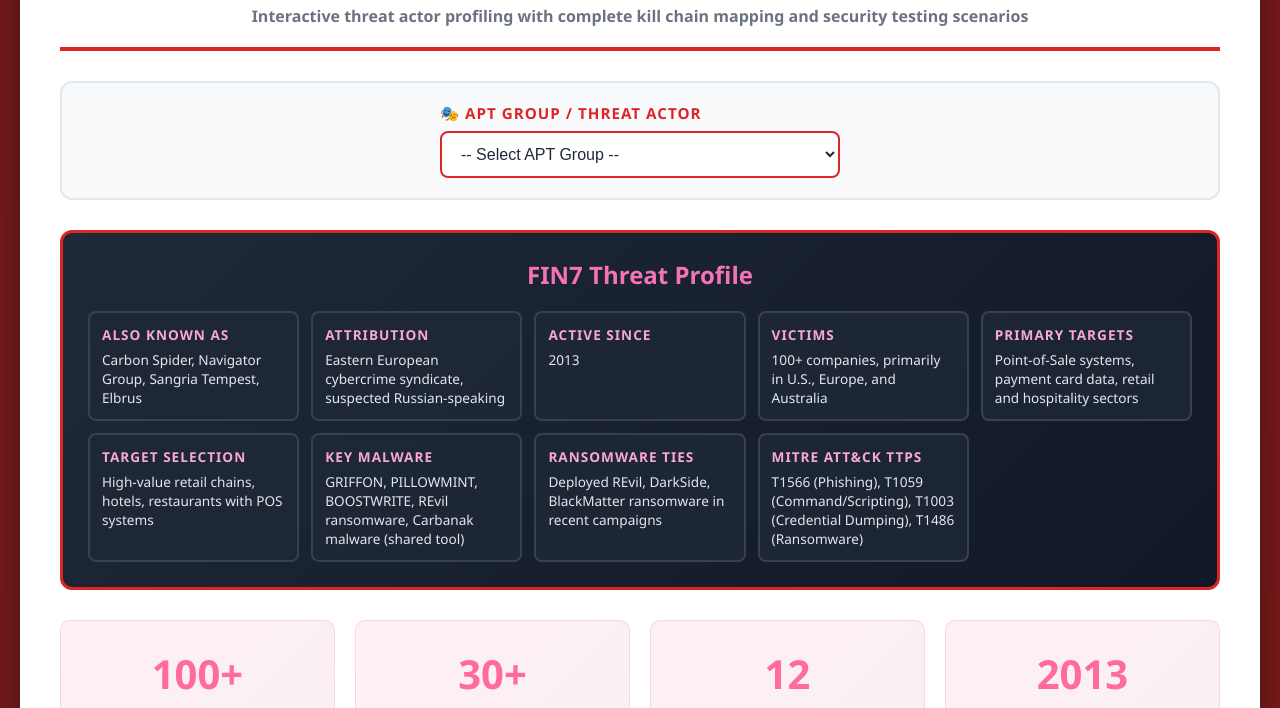
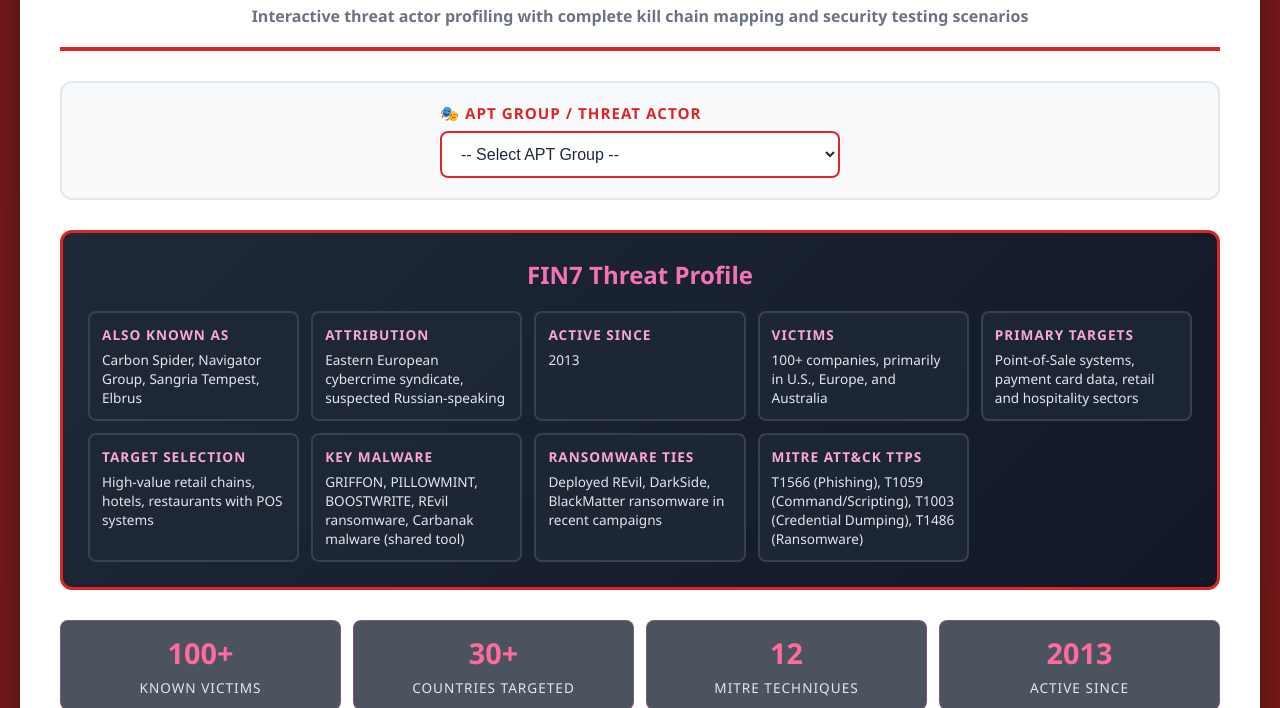
Before and after one commit to tweakn74/APT-Tracker-MITRE-AIQ, a website: page index.html in a window 1280 px wide. Shown: the part 243-951 px from the top of the page. Drawn offline with Linux system fonts and the light colour scheme.

Commit message:
Reduce statistics box padding to match Threat Profile section styling

```diff
--- a/index.html
+++ b/index.html
@@ -595,34 +595,35 @@
         .statistics {
             display: grid;
             grid-template-columns: repeat(4, 1fr);
-            gap: 20px;
+            gap: 12px;
             margin: 30px 0;
         }
 
         .stat-card {
-            background: linear-gradient(135deg, rgba(255, 107, 157, 0.1) 0%, rgba(192, 108, 132, 0.1) 100%);
-            padding: 25px;
-            border-radius: 10px;
+            background: rgba(31, 41, 55, 0.8);
+            padding: 12px;
+            border-radius: 8px;
             text-align: center;
-            border: 1px solid rgba(255, 107, 157, 0.2);
+            border: 1px solid rgba(255, 107, 157, 0.3);
             transition: all 0.3s ease;
         }
 
         .stat-card:hover {
-            transform: translateY(-5px);
-            box-shadow: 0 10px 30px rgba(255, 107, 157, 0.3);
+            border-color: #dc2626;
+            transform: translateY(-2px);
+            box-shadow: 0 4px 12px rgba(220, 38, 38, 0.3);
         }
 
         .stat-value {
-            font-size: 2.5em;
+            font-size: 1.8em;
             font-weight: 700;
             color: #ff6b9d;
-            margin-bottom: 10px;
+            margin-bottom: 6px;
         }
 
         .stat-label {
-            color: #b8b8d1;
-            font-size: 1em;
+            color: #e5e7eb;
+            font-size: 0.85em;
             text-transform: uppercase;
             letter-spacing: 1px;
         }
```
